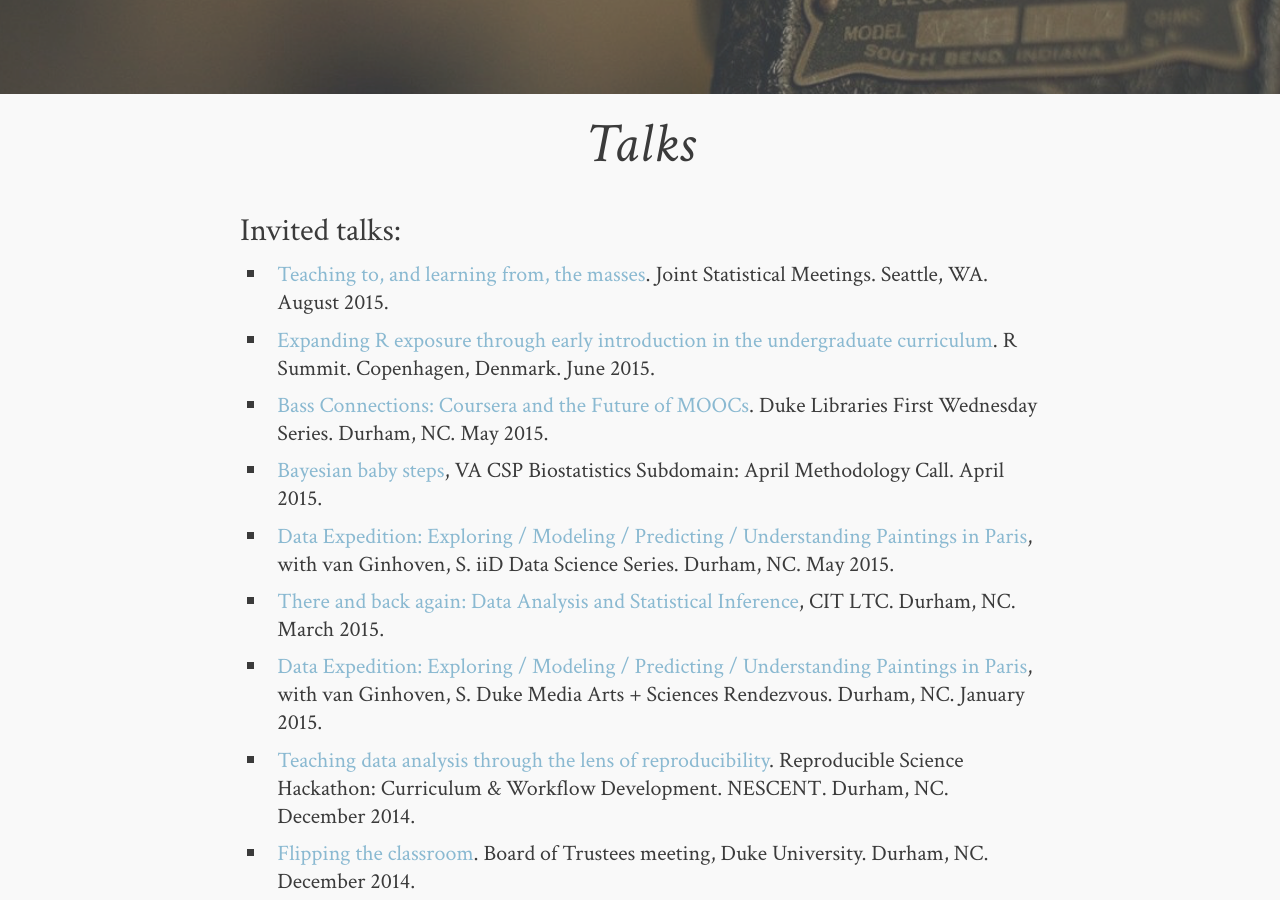
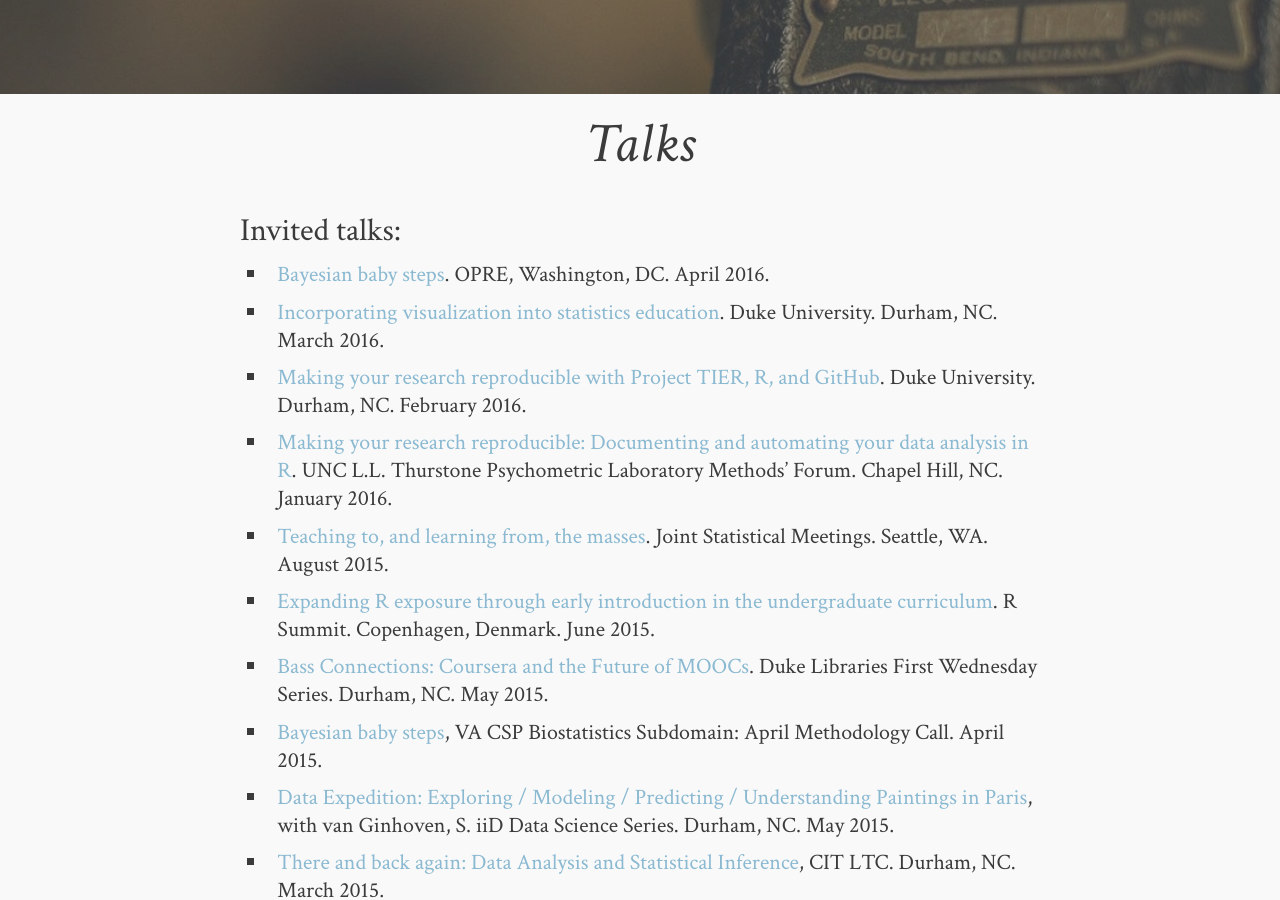
Before and after one commit to mine-cetinkaya-rundel/duke_statsci_homepage, a Jekyll site: the page built from talks.md, in a window 1280 px wide and 900 px high, scrolled down 456 px. Built offline with Jekyll 4.4.1, drawn with Linux system fonts in a browser that asks for light colours; nearby versions of some CDN libraries; comment, search, counter and statistics services are not loaded; some of the changed text lies outside the part shown.

Commit message:
summer 16 updates

```diff
--- a/talks.md
+++ b/talks.md
@@ -8,6 +8,14 @@
 ---
 
 ### Invited talks:
+
+* [Bayesian baby steps](https://github.com/mine-cetinkaya-rundel/2016-04-28-bayesian-baby-steps-opre/blob/master/bayesian_baby_steps_OPRE.pdf). OPRE, Washington, DC. April 2016.
+
+* [Incorporating visualization into statistics education](https://github.com/mine-cetinkaya-rundel/2016-03-04-viz-forum/blob/master/2016-03-04-viz-forum.pdf). Duke University. Durham, NC. March 2016.
+
+* [Making your research reproducible with Project TIER, R, and GitHub](https://github.com/mine-cetinkaya-rundel/2016-02-12-project-tier-duke). Duke University. Durham, NC. February 2016.
+
+* [Making your research reproducible: Documenting and automating your data analysis in R](https://github.com/mine-cetinkaya-rundel/2016-01-11-reproducible-research-unc). UNC L.L. Thurstone Psychometric Laboratory Methods' Forum. Chapel Hill, NC. January 2016.
 
 * [Teaching to, and learning from, the masses](https://www.dropbox.com/s/s5sp6ly5zsatlfd/jsm2015_teach_to_learn_from_masses.pdf?dl=0). Joint Statistical Meetings. Seattle, WA. August 2015.
 
@@ -46,6 +54,10 @@
 
 ### Contributed presentations and posters:
 
+* [A first-year undergraduate data science course](https://github.com/mine-cetinkaya-rundel/2016-06-27-first-ds-course-user/blob/master/first_ds_course.pdf). useR. Palo Alto, CA. July 2016.
+
+* [Technology lowering barriers: get started with R at the snap of a finger](https://github.com/mine-cetinkaya-rundel/2016-05-17-tech-lower-barriers-ecots), with Nicholas Horton. eCOTS. May 2016.
+
 * [Using R, RStudio, and Docker for introductory statistics teaching](https://github.com/mine-cetinkaya-rundel/useR-2015). useR. Aalborg, Denmark. July 2015.
 
 * [Connecting data, analysis, and results using a reproducible framework](https://bitly.com/reproduce_uscots15_slides), with Horton, N. United States Conference On Teaching Statistics. State College, PA. May 2015.
```
Also changed, not shown: contact.md (+7 -1 lines).
